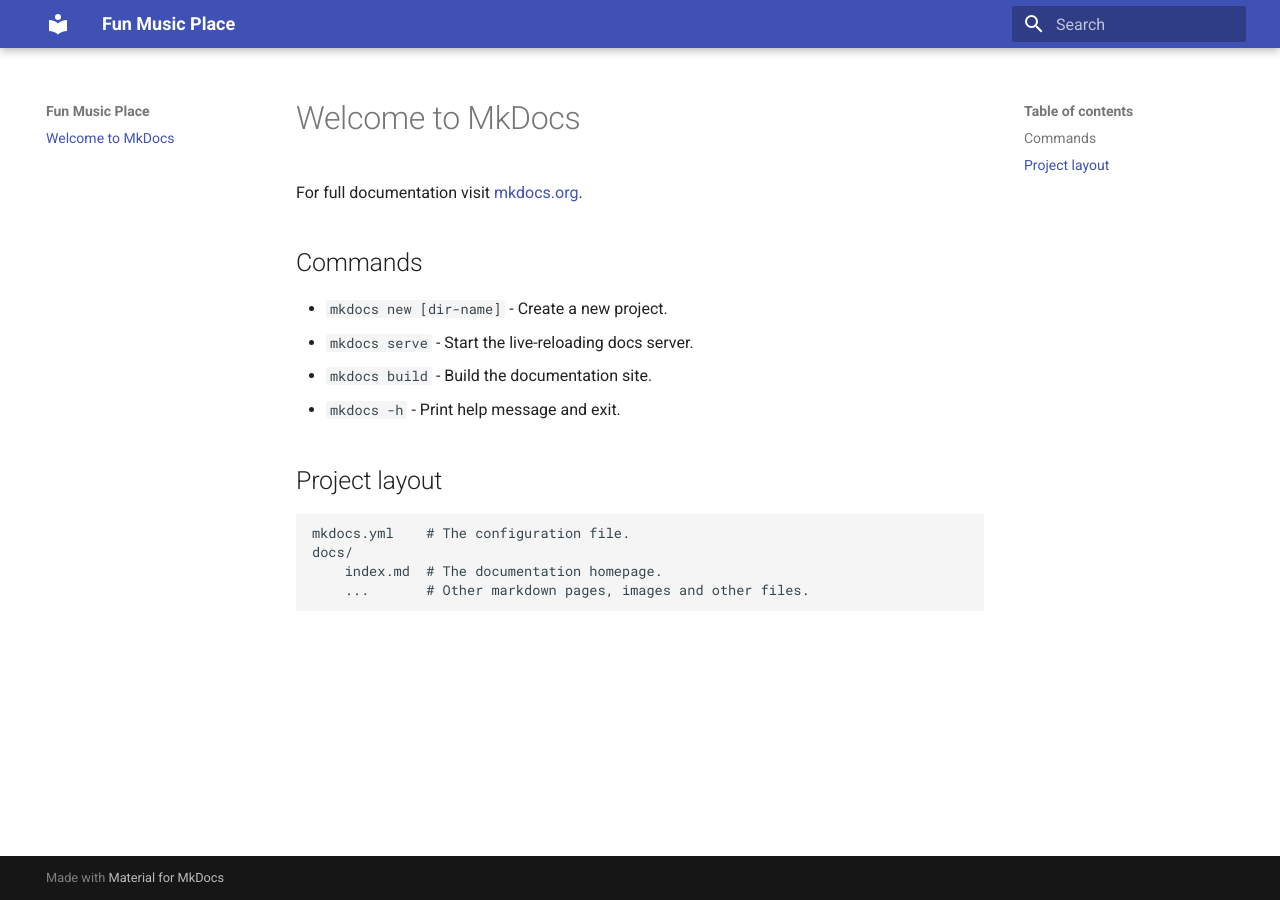
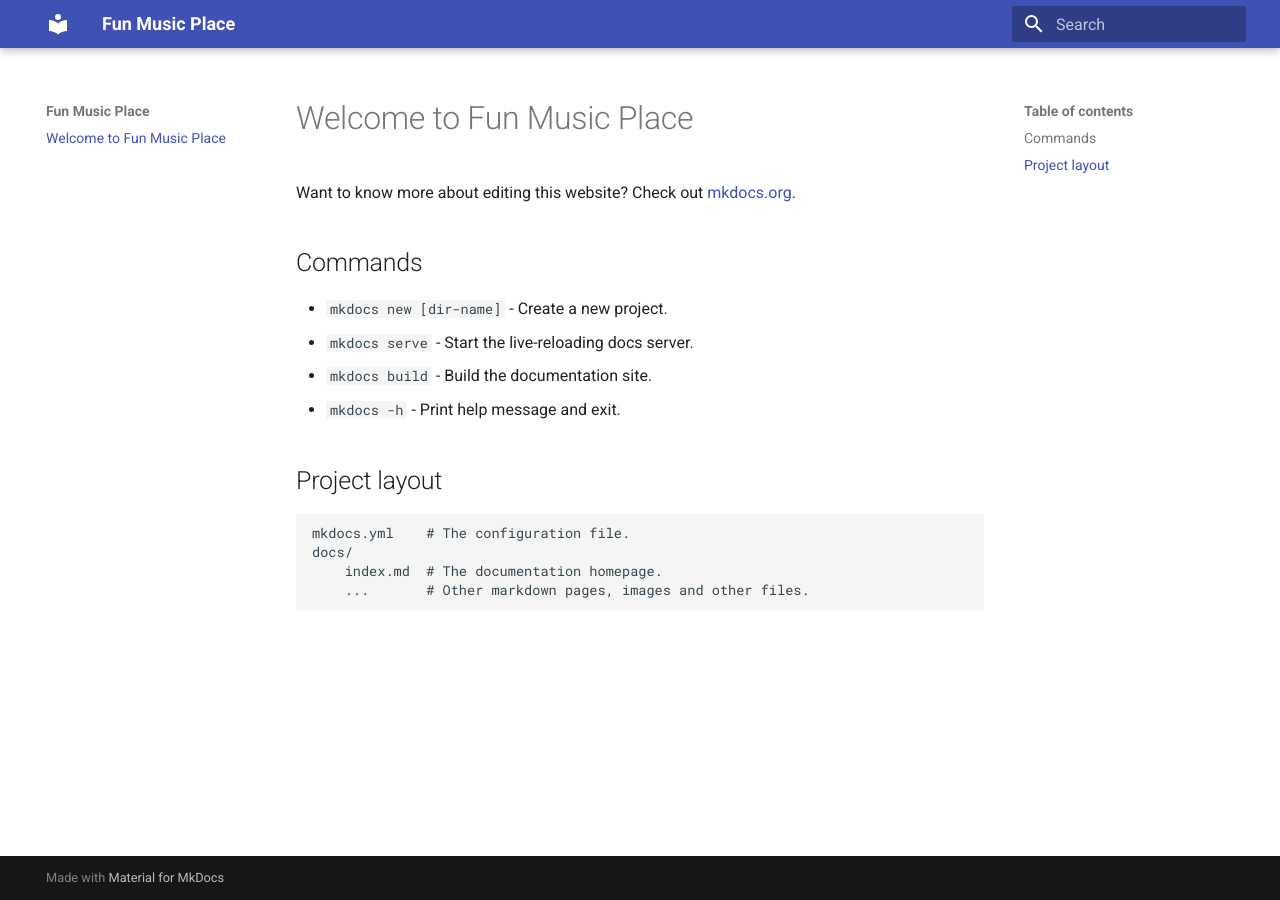
Before and after one commit to funmusicplace/wiki, an MkDocs documentation site: the page built from docs/index.md, in a window 1280 px wide. Built offline with MkDocs 1.6.1 and Material for MkDocs 9.7.7, drawn with Linux system fonts in a browser that asks for light colours.

Commit message:
fix: a little customization

```diff
--- a/docs/index.md
+++ b/docs/index.md
@@ -1,13 +1,13 @@
-# Welcome to MkDocs
+# Welcome to Fun Music Place
 
-For full documentation visit [mkdocs.org](https://www.mkdocs.org).
+Want to know more about editing this website? Check out [mkdocs.org](https://www.mkdocs.org).
 
 ## Commands
 
-* `mkdocs new [dir-name]` - Create a new project.
-* `mkdocs serve` - Start the live-reloading docs server.
-* `mkdocs build` - Build the documentation site.
-* `mkdocs -h` - Print help message and exit.
+- `mkdocs new [dir-name]` - Create a new project.
+- `mkdocs serve` - Start the live-reloading docs server.
+- `mkdocs build` - Build the documentation site.
+- `mkdocs -h` - Print help message and exit.
 
 ## Project layout
 
```
